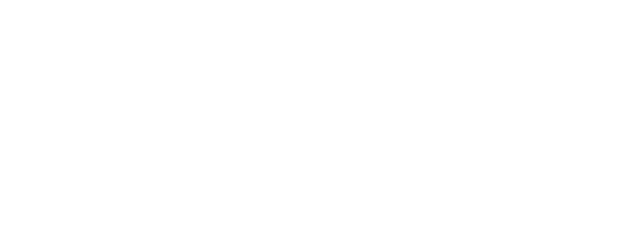
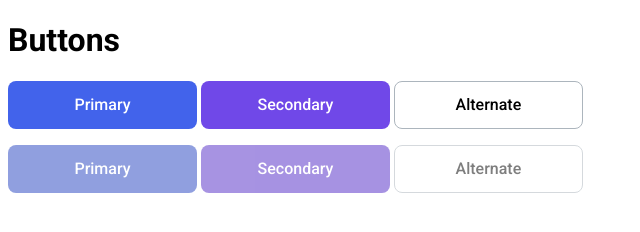
Before and after one commit to js-tasks-ru/htmlcss-20230124_guliev, a website: page 03-lection1/01-button/index.html in a window 1280 px wide. Shown: the whole page, without its empty margins (0-640 px from the left). Drawn offline with Linux system fonts and the light colour scheme.

Commit message:
create 3 buttons

```diff
--- a/03-lection1/01-button/button.css
+++ b/03-lection1/01-button/button.css
@@ -1 +1,58 @@
 /* Стилизация кнопки */
+
+button {
+    width: 189px;
+    height: 48px;
+    border: none;
+    border-radius: 8px;
+    font-family: 'Roboto';
+    font-style: normal;
+    font-weight: 500;
+    font-size: 16px;
+    line-height: 19px;
+    color: #fff;
+    text-align: center;
+}
+
+.primary {
+    background: #4263EB;
+}
+
+.primary:hover {
+    background: #2342C0;
+}
+
+.primary:disabled {
+    background: #2342C0;
+    opacity: 0.5;
+}
+
+.secondary {
+    background: #7048E8;
+}
+
+.secondary:hover {
+    background: #5028C6;
+}
+
+.secondary:disabled {
+    background: #5028C6;
+    opacity: 0.5;
+}
+
+.alternate {
+    background: #fff;
+    border: 1px solid #ACB5BD;
+}
+
+.alternate__title {
+    color: black;
+}
+
+.alternate:hover {
+    border: 1px solid #212429;
+}
+
+.alternate:disabled {
+    opacity: 0.5;
+}
--- a/03-lection1/01-button/index.html
+++ b/03-lection1/01-button/index.html
@@ -6,6 +6,40 @@
         <link rel="stylesheet" href="./button.css">
     </head>
     <body>
-
+        <h1>Buttons</h1>
+        <div>
+            <button class="primary">
+                <span class="primary__title">
+                    Primary
+                </span>
+            </button>
+            <button class="secondary">
+                <span class="secondary__title">
+                    Secondary
+                </span>
+            </button>
+            <button class="alternate">
+                <span class="alternate__title">
+                    Alternate
+                </span>
+            </button>
+        </div>
+        <div style="margin-top: 16px;">
+            <button class="primary" disabled>
+                <span class="primary__title">
+                    Primary
+                </span>
+            </button>
+            <button class="secondary" disabled>
+                <span class="secondary__title">
+                    Secondary
+                </span>
+            </button>
+            <button class="alternate" disabled>
+                <span class="alternate__title">
+                    Alternate
+                </span>
+            </button>
+        </div>
     </body>
 </html>
```
